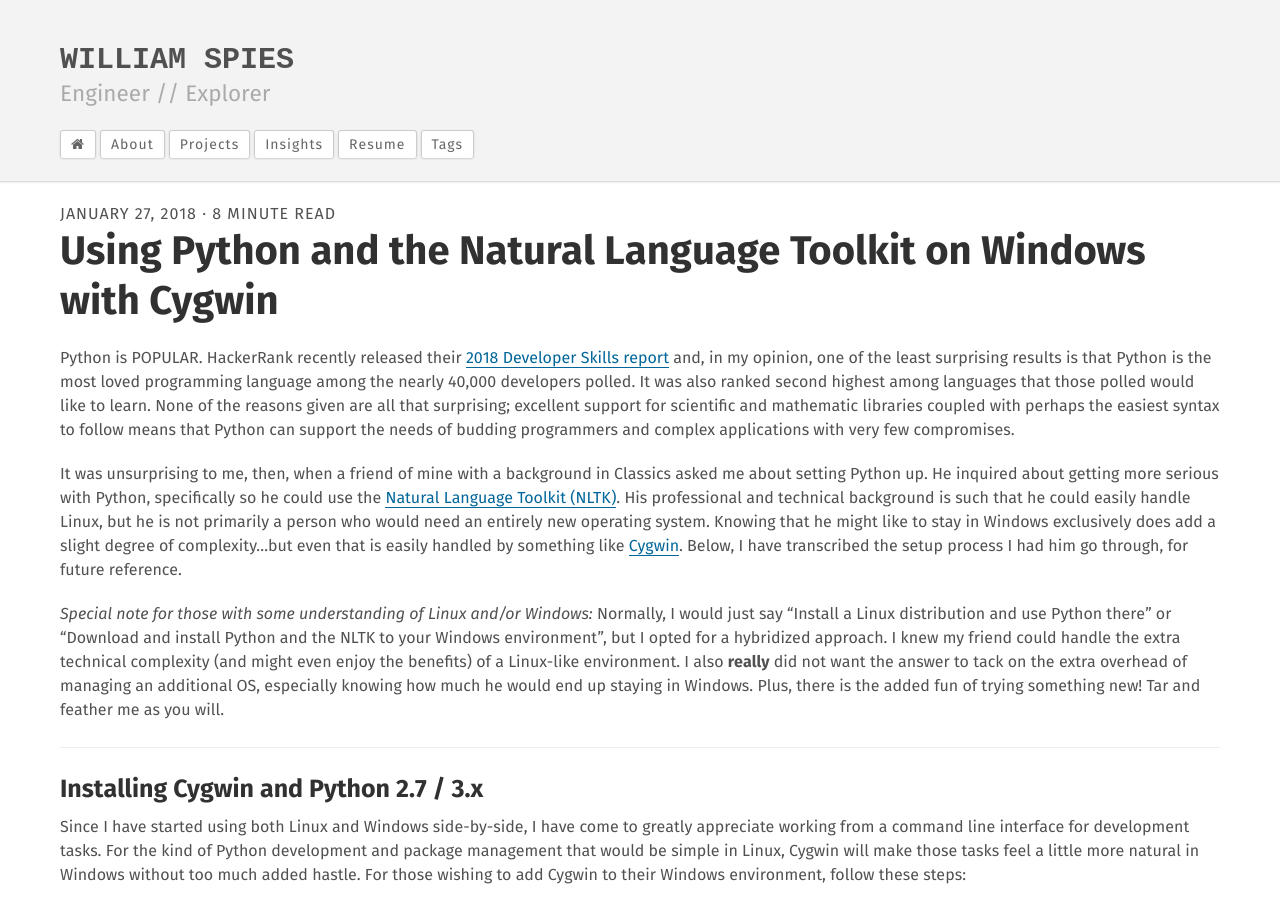
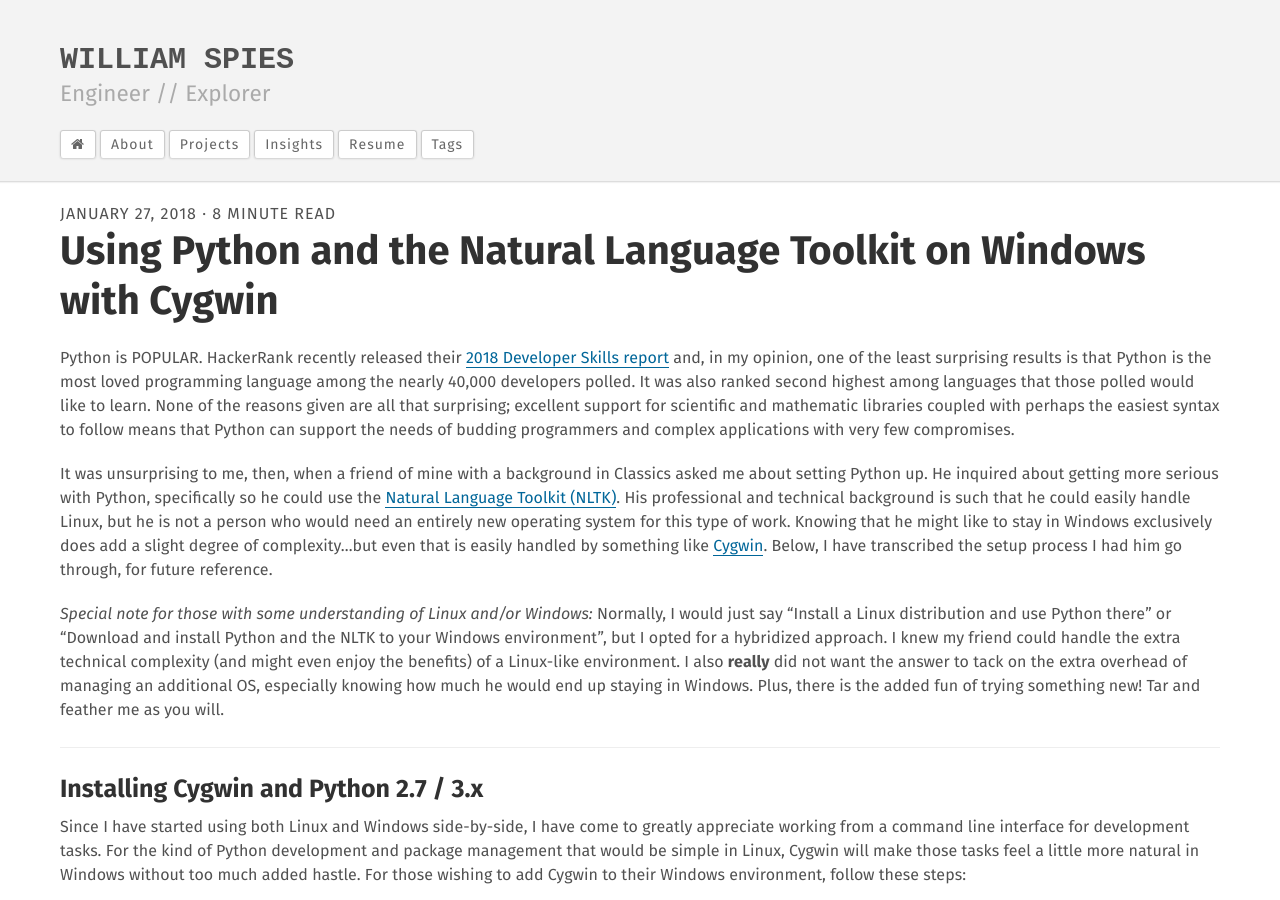
Before and after one commit to spieswl/spieswl.github.io, a Jekyll site: the page built from _posts/2018-01-27-nltk.md, in a window 1280 px wide and 900 px high. Built offline with Jekyll 4.4.1, drawn with Linux system fonts in a browser that asks for light colours.

```diff
--- a/_posts/2018-01-27-nltk.md
+++ b/_posts/2018-01-27-nltk.md
@@ -13,7 +13,7 @@
 
 Python is POPULAR. HackerRank recently released their [2018 Developer Skills report](https://research.hackerrank.com/developer-skills/2018/ "HackerRank 2018 Developer Skills Report") and, in my opinion, one of the least surprising results is that Python is the most loved programming language among the nearly 40,000 developers polled. It was also ranked second highest among languages that those polled would like to learn. None of the reasons given are all that surprising; excellent support for scientific and mathematic libraries coupled with perhaps the easiest syntax to follow means that Python can support the needs of budding programmers and complex applications with very few compromises.
 
-It was unsurprising to me, then, when a friend of mine with a background in Classics asked me about setting Python up. He inquired about getting more serious with Python, specifically so he could use the [Natural Language Toolkit (NLTK)](http://www.nltk.org/). His professional and technical background is such that he could easily handle Linux, but he is not primarily a person who would need an entirely new operating system. Knowing that he might like to stay in Windows exclusively does add a slight degree of complexity...but even that is easily handled by something like [Cygwin](https://www.cygwin.com/). Below, I have transcribed the setup process I had him go through, for future reference.
+It was unsurprising to me, then, when a friend of mine with a background in Classics asked me about setting Python up. He inquired about getting more serious with Python, specifically so he could use the [Natural Language Toolkit (NLTK)](http://www.nltk.org/). His professional and technical background is such that he could easily handle Linux, but he is not a person who would need an entirely new operating system for this type of work. Knowing that he might like to stay in Windows exclusively does add a slight degree of complexity...but even that is easily handled by something like [Cygwin](https://www.cygwin.com/). Below, I have transcribed the setup process I had him go through, for future reference.
 
 _Special note for those with some understanding of Linux and/or Windows:_ Normally, I would just say "Install a Linux distribution and use Python there" or "Download and install Python and the NLTK to your Windows environment", but I opted for a hybridized approach. I knew my friend could handle the extra technical complexity (and might even enjoy the benefits) of a Linux-like environment. I also __really__ did not want the answer to tack on the extra overhead of managing an additional OS, especially knowing how much he would end up staying in Windows. Plus, there is the added fun of trying something new! Tar and feather me as you will.
 
```
Also changed, not shown: _projects/2017-12-12-folding-bridge-dynamics-simulation.md (+1 -1 lines).
